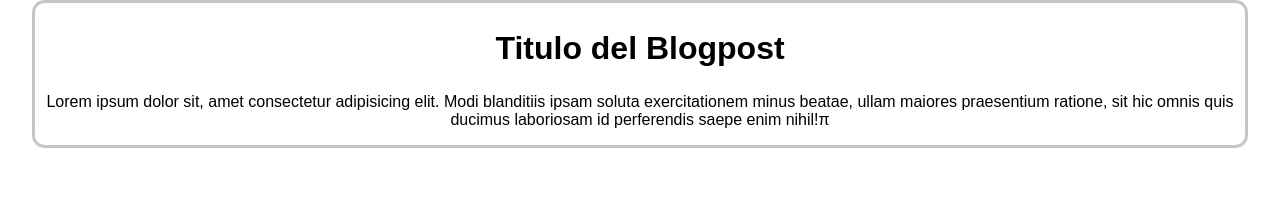
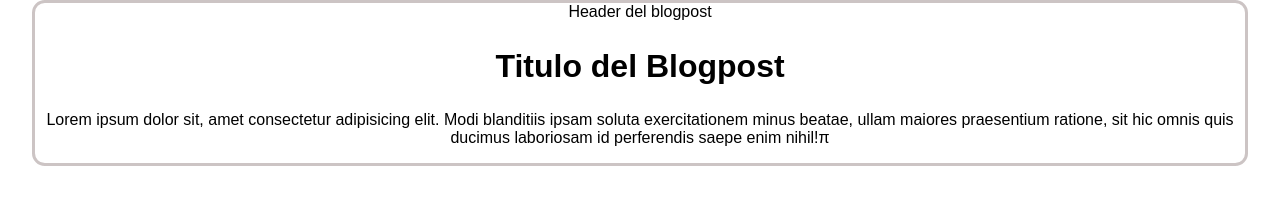
Before and after one commit to BryanMarianoDominguez/prueba, a plain HTML site: page index.html in a window 1280 px wide. Drawn offline with Linux system fonts and the light colour scheme.

Commit message:
add header

```diff
--- a/index.html
+++ b/index.html
@@ -11,6 +11,10 @@
 
     <article class="blogpost">
 
+        <header class="blogpost__header">
+            Header del blogpost
+        </header>
+
         <h1 class="blogpost__title">Titulo del Blogpost</h1>
         <p class="blogpost__content">Lorem ipsum dolor sit, amet consectetur adipisicing elit. Modi blanditiis ipsam soluta exercitationem minus beatae, ullam maiores praesentium ratione, sit hic omnis quis ducimus laboriosam id perferendis saepe enim nihil!π</p>
 
--- a/style.css
+++ b/style.css
@@ -23,3 +23,7 @@ body {
     font-size: 1rem;
     text-align: center;
 }
+
+.blogpost__header {
+    font-size: 1rem;
+}
```
